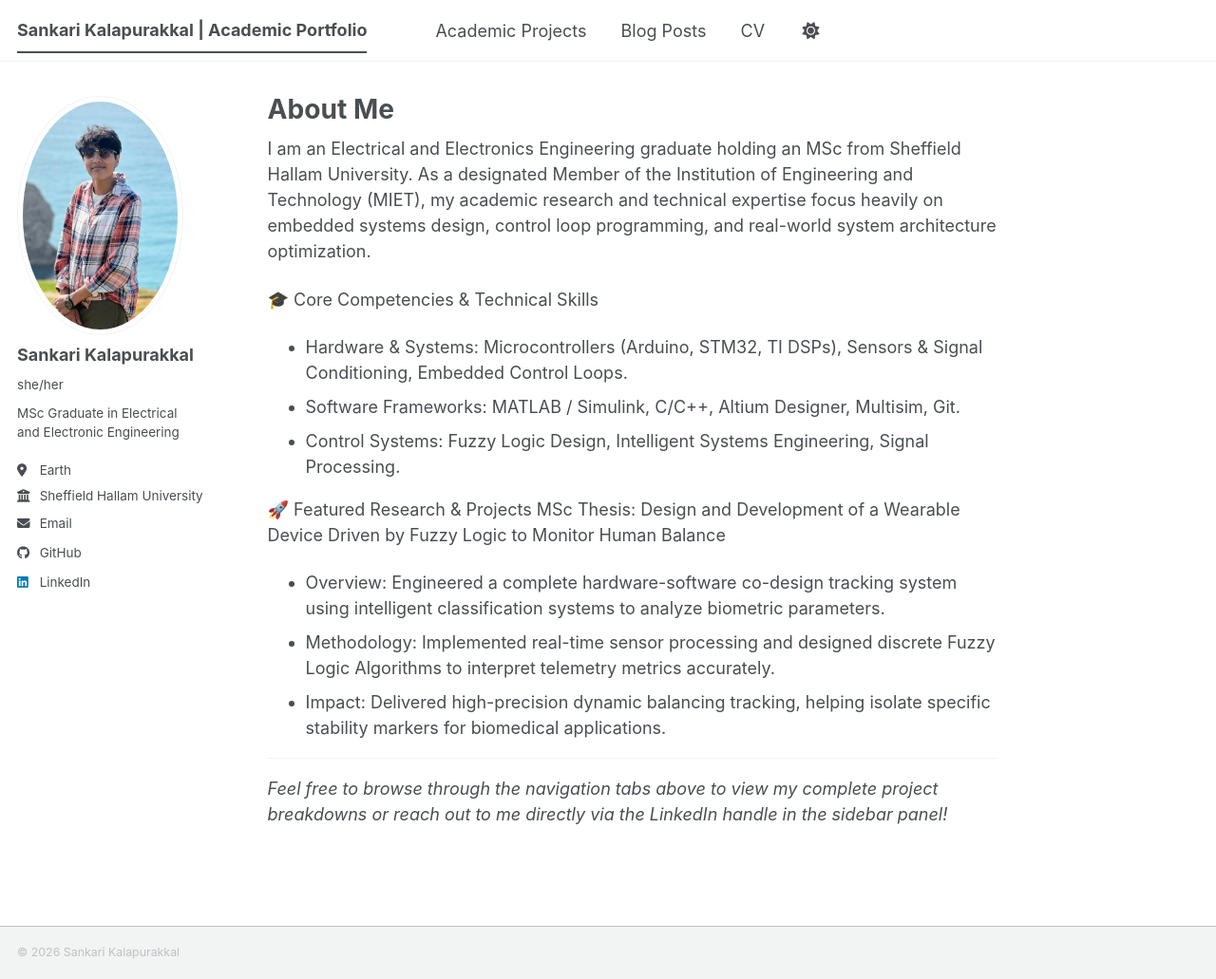
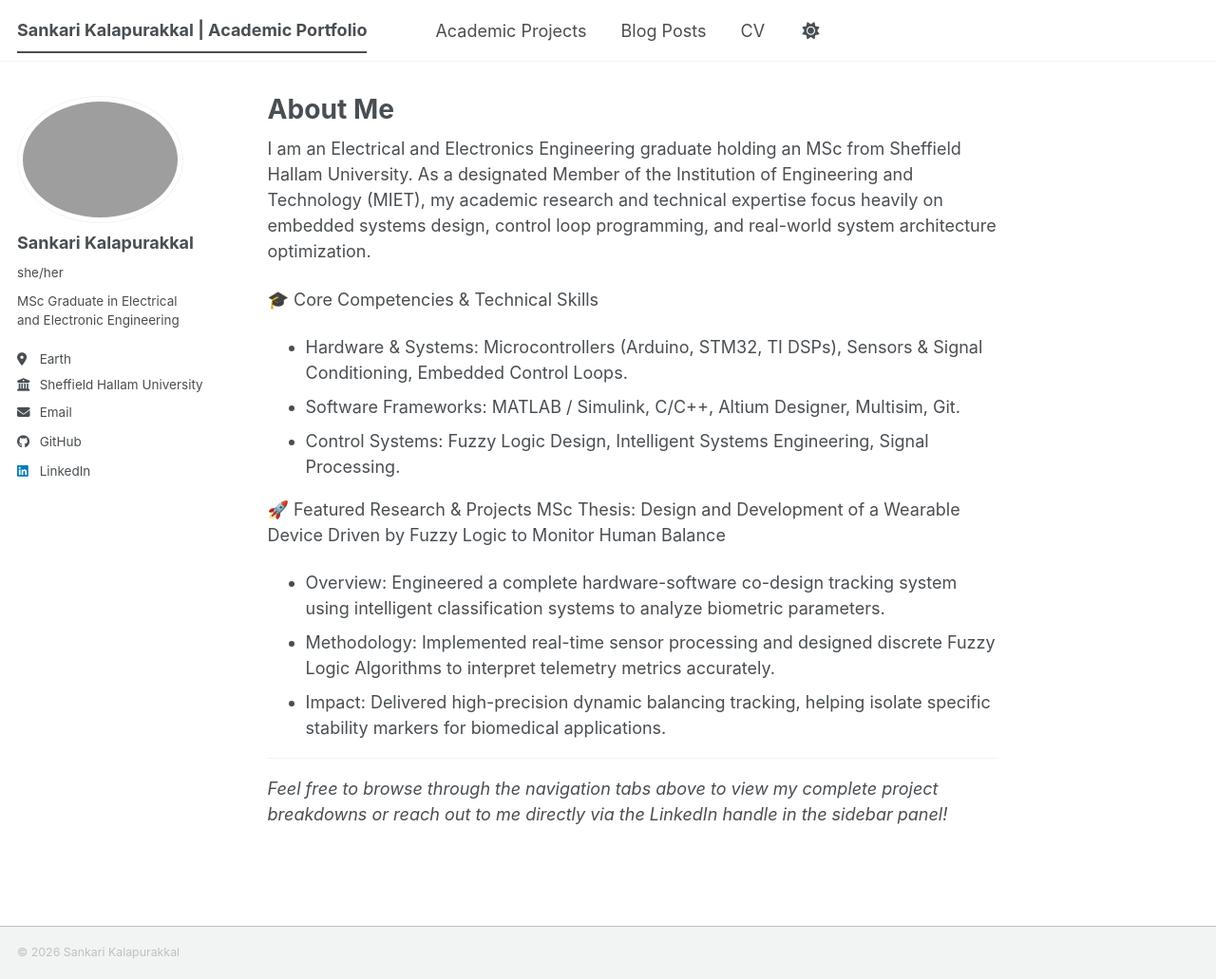
Before and after one commit to Sankari-Kalapurakkal/Sankari-Kalapurakkal.github.io, a Jekyll site: the page built from _pages/about.md, in a window 1280 px wide and 1031 px high. Shown: the whole window at 95% size. Built offline with Jekyll 4.4.1, drawn with Linux system fonts in a browser that asks for light colours; a style sheet for code colours, icons or effects is not loaded.

Commit message:
Update author avatar file format to HEIC

```diff
--- a/_config.yml
+++ b/_config.yml
@@ -15,7 +15,7 @@ repository               : "Sankari-Kalapurakkal/Sankari-Kalapurakkal.github.io"
 #               Additional customization can be done by editing /_includes/author-profile.html
 author:
   # Biographic information
-  avatar           : "sankari.jpg"
+  avatar           : "sankari.HEIC"
   name             : "Sankari Kalapurakkal"
   pronouns         : "she/her"
   bio              : "MSc Graduate in Electrical and Electronic Engineering"
```
